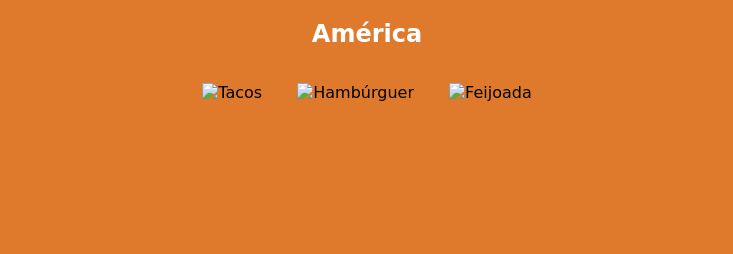
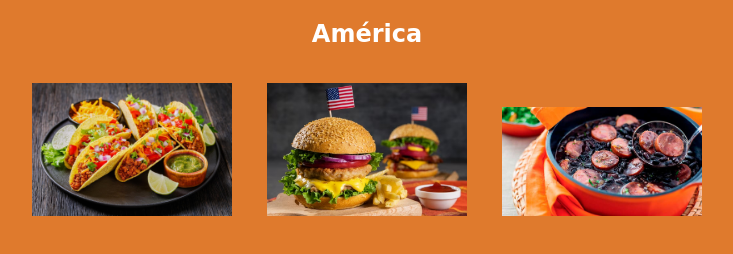
Before and after one commit to KeziaSilva/site-de-receitas, a plain HTML site: page america.html in a window 1280 px wide. Shown: the whole page, without its empty margins (273-1006 px from the left). Drawn offline with Linux system fonts and the light colour scheme.

Commit message:
Update america.html

```diff
--- a/america.html
+++ b/america.html
@@ -11,9 +11,9 @@
     <section class="recipe-page">
         <h2>América</h2>
         <div class="recipe-list">
-            <img src="tacos.jpg" alt="Tacos" onclick="alert('Tacos: Receita detalhada...')">
-            <img src="hamburger.jpg" alt="Hambúrguer" onclick="alert('Hambúrguer: Receita detalhada...')">
-            <img src="feijoada.jpg" alt="Feijoada" onclick="alert('Feijoada: Receita detalhada...')">
+            <img src="img/tacos.jpg" alt="Tacos" onclick="alert('Tacos: Receita detalhada...')">
+            <img src="img/hamburger.jpg" alt="Hambúrguer" onclick="alert('Hambúrguer: Receita detalhada...')">
+            <img src="img/feijoada.jpg" alt="Feijoada" onclick="alert('Feijoada: Receita detalhada...')">
         </div>
     </section>
 
```
